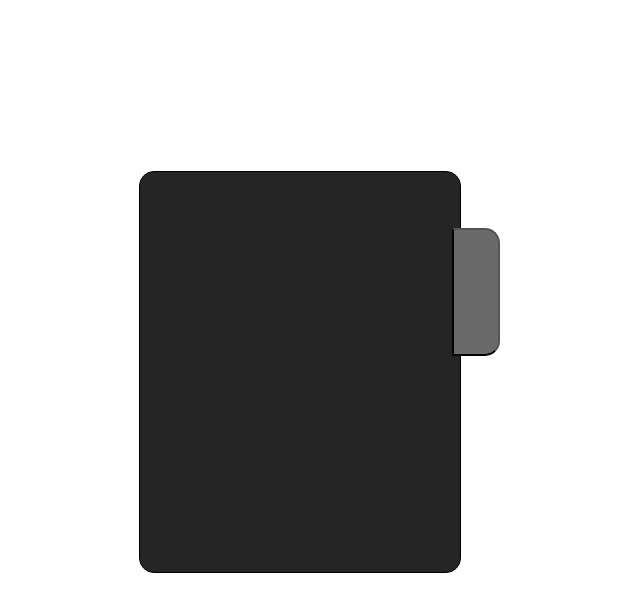
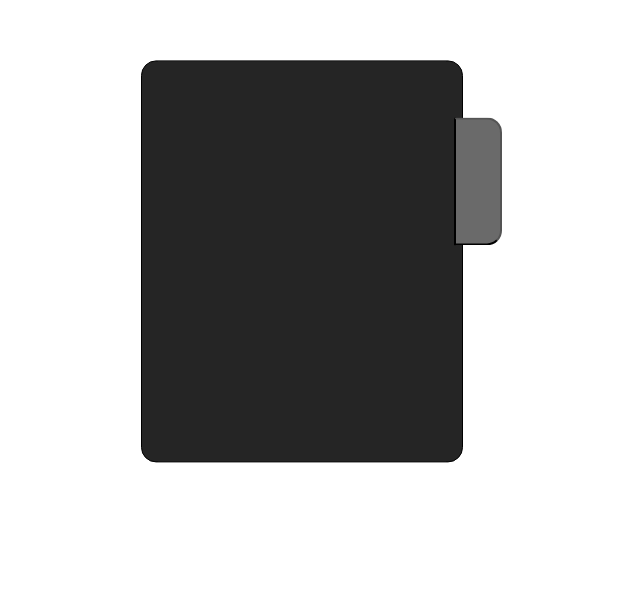
Before and after one commit to Seijno/visitekaartje, a SvelteKit app: page / in a window 1280 px wide. Shown: the part 227-816 px from the top of the page, without its empty margins (373-1013 px from the left). Built offline with nearby package versions, Linux system fonts and the light colour scheme.

Commit message:
1 kaart 90% progressie gemaakt, algemeen beter geformeerd, issues gepatched

```diff
--- a/src/routes/+page.svelte
+++ b/src/routes/+page.svelte
@@ -2,8 +2,9 @@
 	import Music from './MusicCard.svelte';
     import LinkedIn from './LinkedIn.svelte';
     import Socials from './SocialCard.svelte';
+	import MusicCard from './MusicCard.svelte';
 
-    let originalBottomValues = [2, 3.5, 5];
+    let originalBottomValues = [2.5, 4.5, 6.5];
     let bottomValues = [...originalBottomValues];
     let isToggled = false;
 
@@ -24,7 +25,7 @@
      <main>
         <div class="cart" style="bottom: {bottomValues[2]}rem; background: green; "><Socials></Socials></div>
         <div class="cart" style="bottom: {bottomValues[1]}rem; background: blue; "><LinkedIn></LinkedIn></div>
-        <div class="cart" style="bottom: {bottomValues[0]}rem; background: red; "><Music></Music></div>
+        <div class="cart" style="bottom: {bottomValues[0]}rem; background: black;"><Music></Music></div>
         <div class="coverup"></div>
         <button on:click={updateBottomValues}>
         </button>
@@ -33,15 +34,20 @@
 
 <style>
     body{
-        background: rgb(215, 207, 207);
+        position: relative;
+        background: rgb(255, 255, 255);
         margin: 0;
         padding: 0;
+        height: 100vh;
+        overflow: hidden;
     }
     main{
         background: rgb(37, 37, 37);
         position: absolute;
-        bottom: 0;
+        margin: 0 auto;
+        top: 50%;
         left: 40%;
+        transform: translateY(-30%);
         width: 20rem;
         height: 25rem;
         border: 1px solid black;
--- a/src/routes/MusicCard.svelte
+++ b/src/routes/MusicCard.svelte
@@ -1 +1,46 @@
-<p>hahaha</p>
+<script>
+    import spotify from '$lib/assets/Spotify_Primary_Logo_RGB_Green.png'
+    import stringent from '$lib/assets/Schermafbeelding 2024-09-10 223329.png'
+</script>
+<article>
+    <img class="spotifyLogo" src={spotify} alt="spotify logo">
+    <img class="bandpic" src={stringent} alt="spotify profile of the band Stringent.">
+    <div>
+        <ul>
+            <p>Released songs:</p>
+            <li>Say My Name</li>
+        </ul>
+        <ul>
+            <p>Upcoming album tracks:</p>
+            <li>Army of the dead</li>
+            <li>Pushing through</li>
+            <li>more</li>
+        </ul>
+    </div>
+</article>
+
+<style>
+.spotifyLogo{
+    width: 2.5rem;
+    rotate: -90deg;
+}
+.bandpic{
+    width: 100%;
+    height: 100%;
+}
+div{
+    border-radius: 15px;
+    border: #1ed760 solid .5rem;
+    display: flex;
+    color: black;
+    background: #1ed760;
+}
+ul{
+    display: flex;
+    flex-direction: column;
+    font-size: 11px;
+}
+p {
+    font-size: 11px;
+}
+</style>
```
Also changed, not shown: src/lib/assets/Schermafbeelding 2024-09-10 223329.png (added), src/lib/assets/Spotify_Primary_Logo_RGB_Green.png (added).
